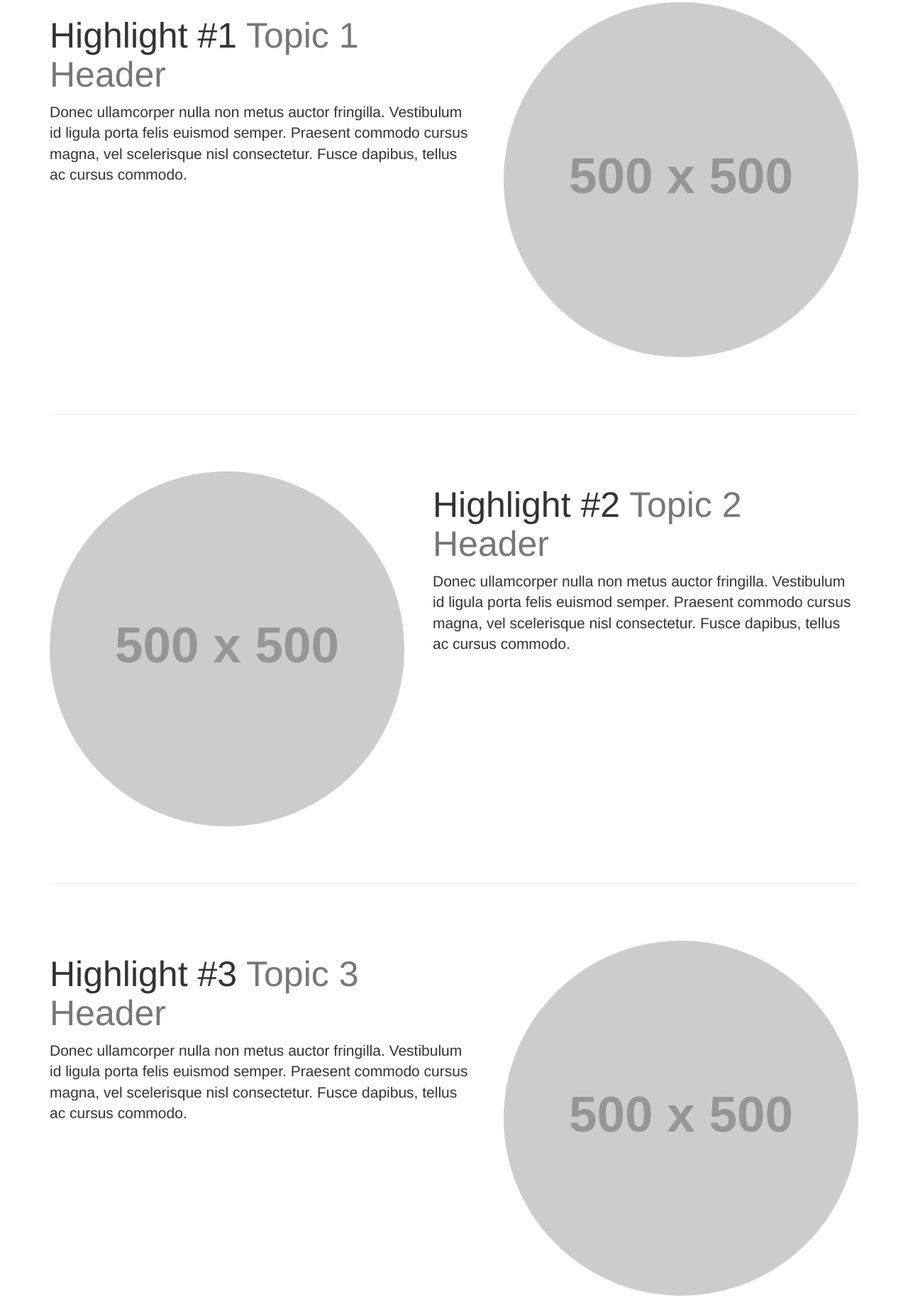
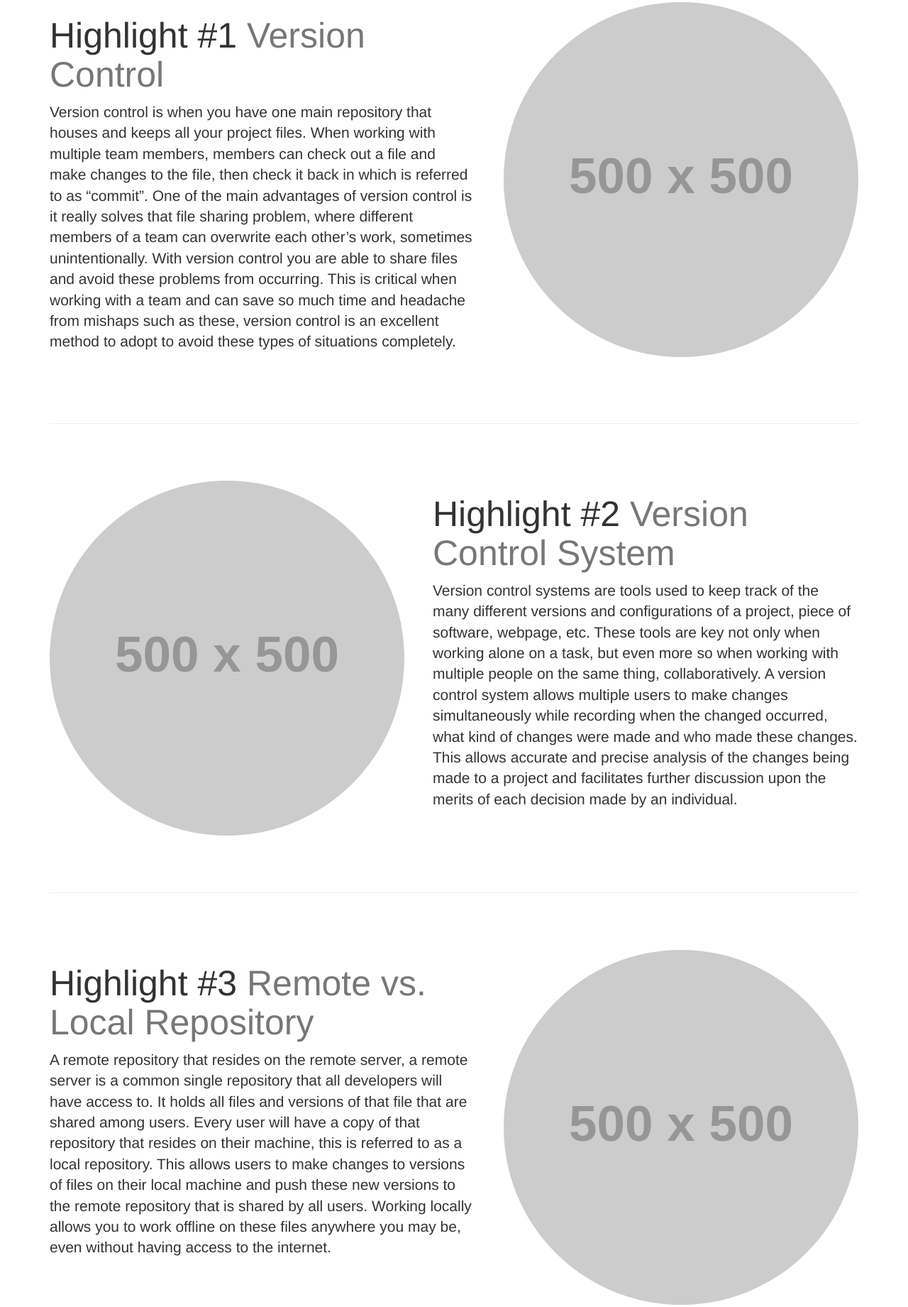
Before and after one commit to tmccowen/lesson3_VersionControl, a plain HTML site: page index.html in a window 1280 px wide. Shown: the part 609-2450 px from the top of the page at 71% size. Drawn offline with Linux system fonts and the light colour scheme; placeholder pictures from the web are drawn by us.

Commit message:
fourth commit for lesson 3

```diff
--- a/index.html
+++ b/index.html
@@ -9,7 +9,7 @@
     <meta name="description" content="">
     <meta name="author" content="">
 
-    <title>INSERT YOUR NAME</title>
+    <title>Trevor McCowen</title>
 
     <!-- Bootstrap Core CSS -->
     <link href="css/bootstrap.min.css" rel="stylesheet">
@@ -79,9 +79,9 @@
         <div class="featurette" id="topic1">
             <img class="featurette-image img-circle img-responsive pull-right" src="http://placehold.it/500x500">
             <h2 class="featurette-heading">Highlight #1
-                <span class="text-muted">Topic 1 Header</span>
+                <span class="text-muted">Version Control</span>
             </h2>
-            <p class="lead">Donec ullamcorper nulla non metus auctor fringilla. Vestibulum id ligula porta felis euismod semper. Praesent commodo cursus magna, vel scelerisque nisl consectetur. Fusce dapibus, tellus ac cursus commodo.</p>
+            <p class="lead">Version control is when you have one main repository that houses and keeps all your project files. When working with multiple team members, members can check out a file and make changes to the file, then check it back in which is referred to as “commit”. One of the main advantages of version control is it really solves that file sharing problem, where different members of a team can overwrite each other’s work, sometimes unintentionally. With version control you are able to share files and avoid these problems from occurring. This is critical when working with a team and can save so much time and headache from mishaps such as these, version control is an excellent method to adopt to avoid these types of situations completely.</p>
         </div>
 
         <hr class="featurette-divider">
@@ -90,9 +90,9 @@
         <div class="featurette" id="topic2">
             <img class="featurette-image img-circle img-responsive pull-left" src="http://placehold.it/500x500">
             <h2 class="featurette-heading">Highlight #2
-                <span class="text-muted">Topic 2 Header</span>
+                <span class="text-muted">Version Control System</span>
             </h2>
-            <p class="lead">Donec ullamcorper nulla non metus auctor fringilla. Vestibulum id ligula porta felis euismod semper. Praesent commodo cursus magna, vel scelerisque nisl consectetur. Fusce dapibus, tellus ac cursus commodo.</p>
+            <p class="lead">Version control systems are tools used to keep track of the many different versions and configurations of a project, piece of software, webpage, etc. These tools are key not only when working alone on a task, but even more so when working with multiple people on the same thing, collaboratively. A version control system allows multiple users to make changes simultaneously while recording when the changed occurred, what kind of changes were made and who made these changes. This allows accurate and precise analysis of the changes being made to a project and facilitates further discussion upon the merits of each decision made by an individual.</p>
         </div>
 
         <hr class="featurette-divider">
@@ -101,9 +101,9 @@
         <div class="featurette" id="topic3">
             <img class="featurette-image img-circle img-responsive pull-right" src="http://placehold.it/500x500">
             <h2 class="featurette-heading">Highlight #3
-                <span class="text-muted">Topic 3 Header</span>
+                <span class="text-muted">Remote vs. Local Repository</span>
             </h2>
-            <p class="lead">Donec ullamcorper nulla non metus auctor fringilla. Vestibulum id ligula porta felis euismod semper. Praesent commodo cursus magna, vel scelerisque nisl consectetur. Fusce dapibus, tellus ac cursus commodo.</p>
+            <p class="lead">A remote repository that resides on the remote server, a remote server is a common single repository that all developers will have access to. It holds all files and versions of that file that are shared among users. Every user will have a copy of that repository that resides on their machine, this is referred to as a local repository. This allows users to make changes to versions of files on their local machine and push these new versions to the remote repository that is shared by all users. Working locally allows you to work offline on these files anywhere you may be, even without having access to the internet.</p>
         </div>
 
         <hr class="featurette-divider">
@@ -112,9 +112,9 @@
         <div class="featurette" id="topic4">
             <img class="featurette-image img-circle img-responsive pull-left" src="http://placehold.it/500x500">
             <h2 class="featurette-heading">Highlight #4
-                <span class="text-muted">Topic 4 Header</span>
+                <span class="text-muted">Git</span>
             </h2>
-            <p class="lead">Donec ullamcorper nulla non metus auctor fringilla. Vestibulum id ligula porta felis euismod semper. Praesent commodo cursus magna, vel scelerisque nisl consectetur. Fusce dapibus, tellus ac cursus commodo.</p>
+            <p class="lead">	Git is a version control system that has become very popular in recent years. Git is very lightweight, and one of the newest implementations out there. Git is extremely fast, which is important to users as it doesn’t get in the way. It provides a history, not only on an individual basis, but of all the files that compose a project. Not only does git record textual changes, but it also keeps track of graphics, files, designs and so on that are implemented though the working process. Git also facilitates collaboration, which helps to make sense of multiple people working on the same project at the same time. The user interface of git is very simple and sleek, making it a pleasing experience to work with.</p>
         </div>
 
         <hr class="featurette-divider">
@@ -123,9 +123,9 @@
         <div class="featurette" id="topic5">
             <img class="featurette-image img-circle img-responsive pull-right" src="http://placehold.it/500x500">
             <h2 class="featurette-heading">Highlight #5
-                <span class="text-muted">Topic 5 Header</span>
+                <span class="text-muted">Git Commands</span>
             </h2>
-            <p class="lead">Donec ullamcorper nulla non metus auctor fringilla. Vestibulum id ligula porta felis euismod semper. Praesent commodo cursus magna, vel scelerisque nisl consectetur. Fusce dapibus, tellus ac cursus commodo.</p>
+            <p class="lead">GIT INIT; allows you to initialize the repository. GIT REMOTE ADD ORIGIN; This will tell git to add a remote place called ‘Origin’ whose url is________. GIT ADD; This will add all the files that were changed since the last back up to the staging area. GIT COMMIT; This will commit the changes to the repository. GIT PUSH; This will push the changes in a local repository to the remote repository. GIT PULL; This will pull the changes in a remote repository to the local repository. GIT CLONE; This will clone a remote repository in ______ to your own local folder.</p>
         </div>
 
         <hr class="featurette-divider">
```
